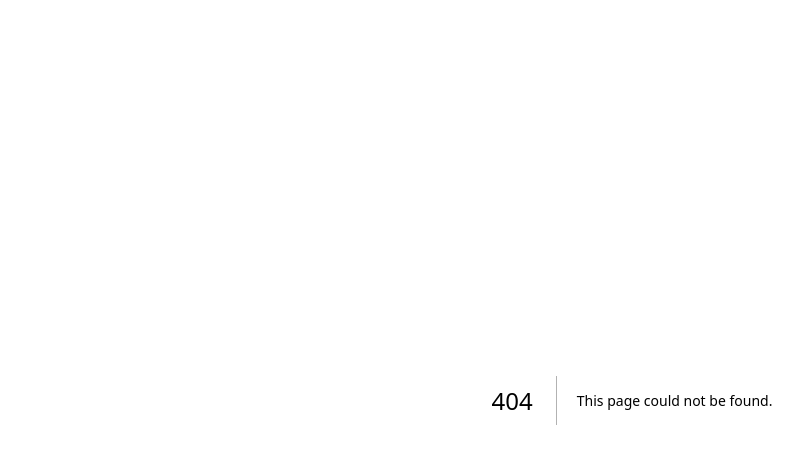
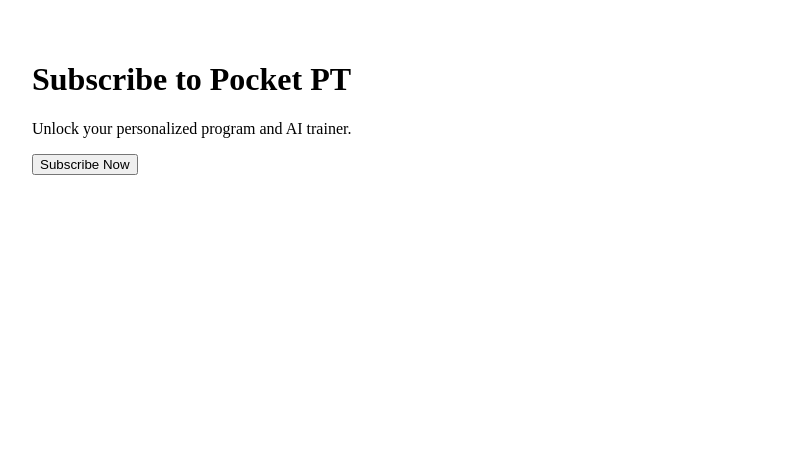
Before and after one commit to gamingninjasjj-ops/pocket-pt, a Next.js app: page /subscribe in a window 1280 px wide. Before the commit this address had no page. Shown: the top 464 px of the page, without its empty margins (8-811 px from the left). Built offline with nearby package versions, Linux system fonts and the light colour scheme.

Commit message:
Create subscribe.js

```diff
--- /dev/null
+++ b/pages/subscribe.js
@@ -0,0 +1,35 @@
+import { useState } from 'react';
+
+export default function Subscribe() {
+  const [loading, setLoading] = useState(false);
+  const [error, setError] = useState('');
+
+  const handleSubscribe = async () => {
+    setLoading(true);
+    setError('');
+    try {
+      const res = await fetch('/api/create-checkout-session', { method: 'POST' });
+      const data = await res.json();
+      if (data.url) {
+        window.location.href = data.url;
+      } else {
+        setError('Unable to create checkout session');
+      }
+    } catch (err) {
+      setError('An error occurred');
+    } finally {
+      setLoading(false);
+    }
+  };
+
+  return (
+    <div style={{ padding: '2rem' }}>
+      <h1>Subscribe to Pocket PT</h1>
+      <p>Unlock your personalized program and AI trainer.</p>
+      <button onClick={handleSubscribe} disabled={loading}>
+        {loading ? 'Redirecting...' : 'Subscribe Now'}
+      </button>
+      {error && <p>{error}</p>}
+    </div>
+  );
+}
```
